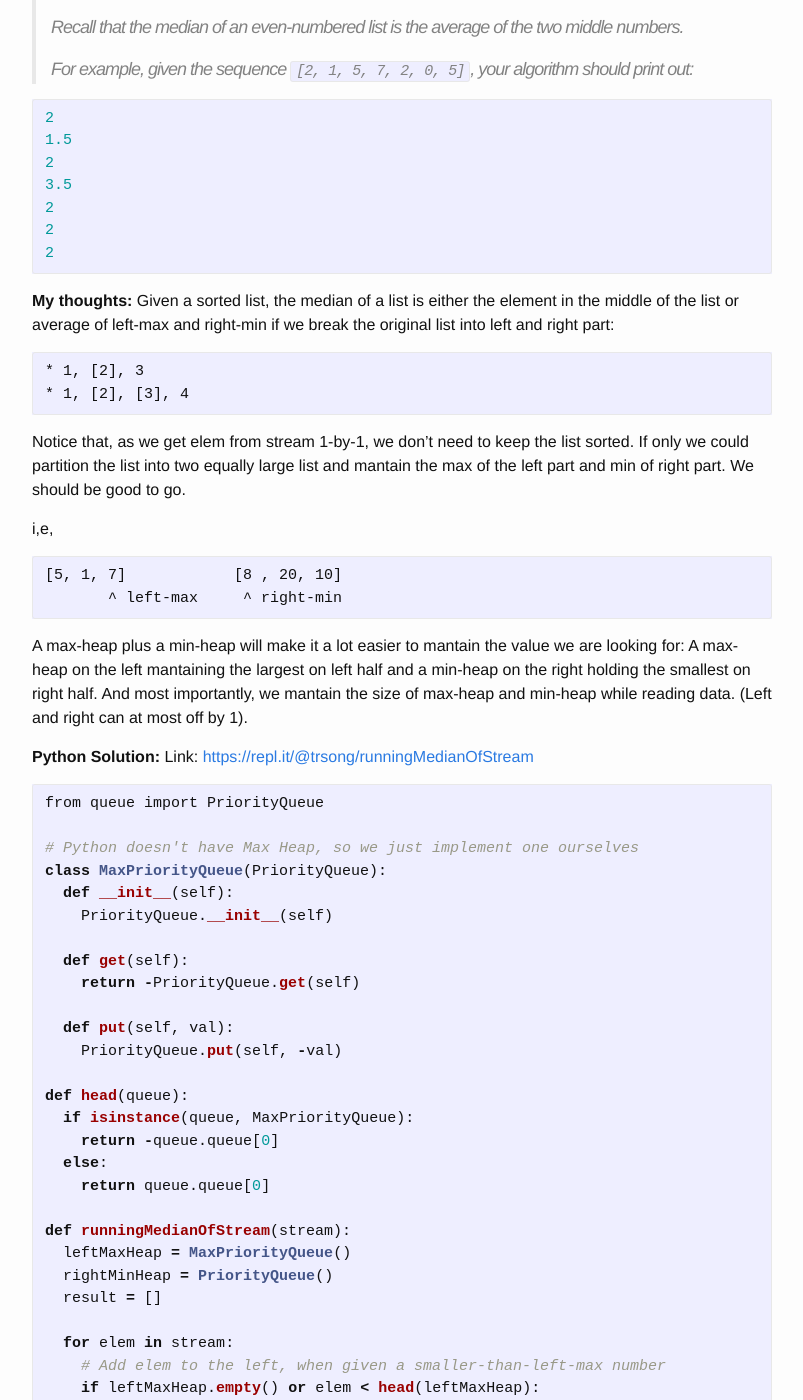
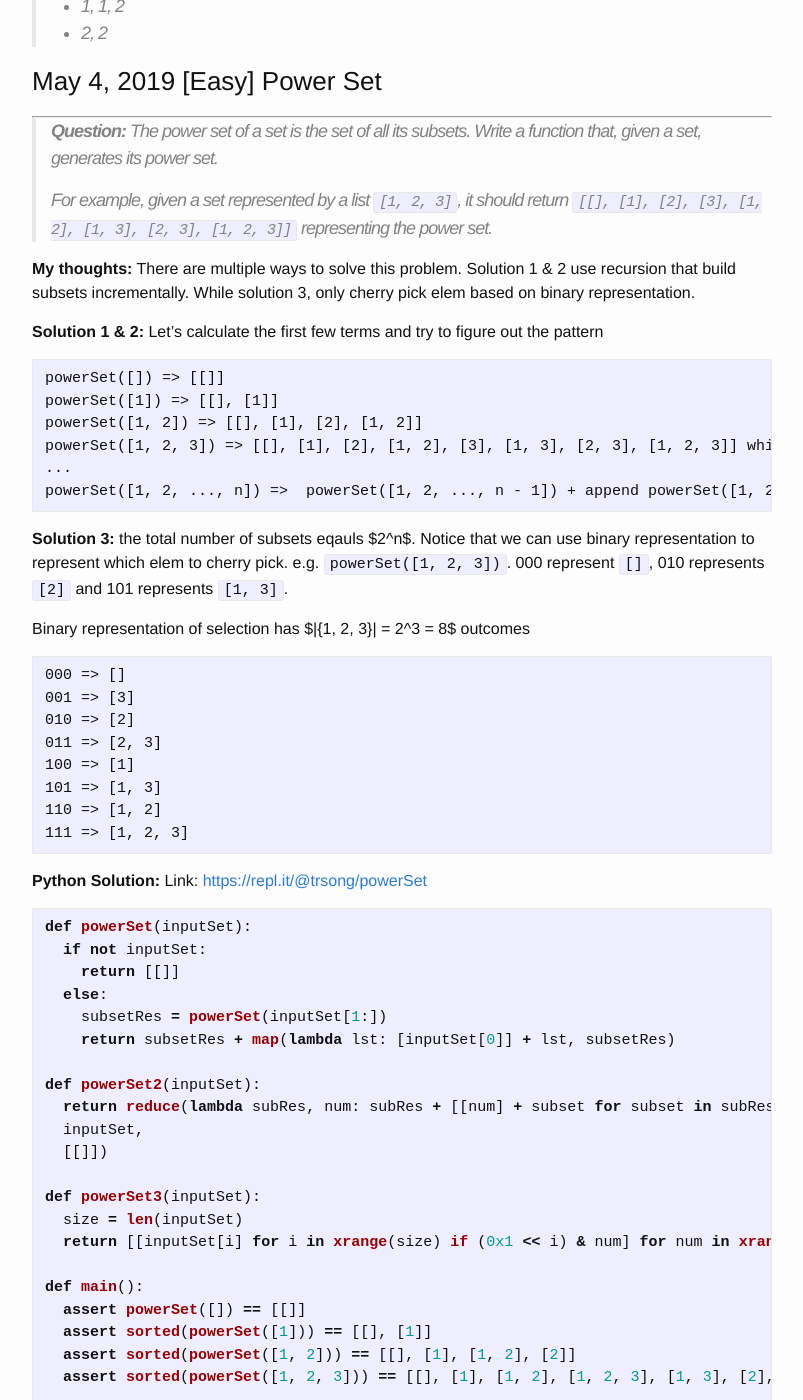
Before and after one commit to trsong/trsong.github.io, a Jekyll site: the page built from _posts/2019-04-30-DailyQuestions.md, in a window 1280 px wide and 1400 px high, scrolled down 886 px. Shown: the whole window, without its empty margins (238-1041 px from the left). Built offline with Jekyll 4.4.1, drawn with Linux system fonts in a browser that asks for light colours; some of the changed text lies outside the part shown.

Commit message:
Add answer to May4 question

````diff
--- a/_posts/2019-04-30-DailyQuestions.md
+++ b/_posts/2019-04-30-DailyQuestions.md
@@ -43,6 +43,8 @@ categories: Python/Java
 
 > What if, instead of being able to climb 1 or 2 steps at a time, you could climb any number from a set of positive integers X? For example, if X = {1, 3, 5}, you could climb 1, 3, or 5 steps at a time.
 
+-->
+
 ### May 5, 2019 \[Medium\] Climb Staircase
 ---
 
@@ -54,7 +56,7 @@ categories: Python/Java
 * 1, 2, 1
 * 1, 1, 2
 * 2, 2
--->
+
 
 ### May 4, 2019 \[Easy\] Power Set
 ---
@@ -62,6 +64,60 @@ categories: Python/Java
 >
 > For example, given a set represented by a list `[1, 2, 3]`, it should return `[[], [1], [2], [3], [1, 2], [1, 3], [2, 3], [1, 2, 3]]` representing the power set.
 
+**My thoughts:** There are multiple ways to solve this problem. Solution 1 & 2 use recursion that build subsets incrementally. While solution 3, only cherry pick elem based on binary representation.
+
+**Solution 1 & 2:** Let's calculate the first few terms and try to figure out the pattern
+```
+powerSet([]) => [[]]
+powerSet([1]) => [[], [1]]
+powerSet([1, 2]) => [[], [1], [2], [1, 2]]
+powerSet([1, 2, 3]) => [[], [1], [2], [1, 2], [3], [1, 3], [2, 3], [1, 2, 3]] which is powerSet([1, 2]) + append powerSet([1, 2]) with new elem 3
+...
+powerSet([1, 2, ..., n]) =>  powerSet([1, 2, ..., n - 1]) + append powerSet([1, 2, ..., n - 1]) with new elem n
+```
+
+**Solution 3:** the total number of subsets eqauls $2^n$. Notice that we can use binary representation to represent which elem to cherry pick. e.g. `powerSet([1, 2, 3])`.  000 represent `[]`, 010 represents `[2]` and 101 represents `[1, 3]`.
+
+Binary representation of selection has $|\{1, 2, 3\}| = 2^3 = 8$ outcomes
+```
+000 => []
+001 => [3]
+010 => [2]
+011 => [2, 3]
+100 => [1]
+101 => [1, 3]
+110 => [1, 2]
+111 => [1, 2, 3]
+```
+
+**Python Solution:** Link: [https://repl.it/@trsong/powerSet](https://repl.it/@trsong/powerSet)
+```py
+def powerSet(inputSet):
+  if not inputSet:
+    return [[]]
+  else:
+    subsetRes = powerSet(inputSet[1:])
+    return subsetRes + map(lambda lst: [inputSet[0]] + lst, subsetRes)
+
+def powerSet2(inputSet):
+  return reduce(lambda subRes, num: subRes + [[num] + subset for subset in subRes],
+  inputSet,
+  [[]])
+
+def powerSet3(inputSet):
+  size = len(inputSet)
+  return [[inputSet[i] for i in xrange(size) if (0x1 << i) & num] for num in xrange(2 ** size)]
+
+def main():
+  assert powerSet([]) == [[]]
+  assert sorted(powerSet([1])) == [[], [1]]
+  assert sorted(powerSet([1, 2])) == [[], [1], [1, 2], [2]]
+  assert sorted(powerSet([1, 2, 3])) == [[], [1], [1, 2], [1, 2, 3], [1, 3], [2], [2, 3], [3]]
+
+if __name__ == '__main__':
+  main()
+
+```
 
 ### May 3, 2019 \[Easy\] Running median of a number stream
 ---
````
